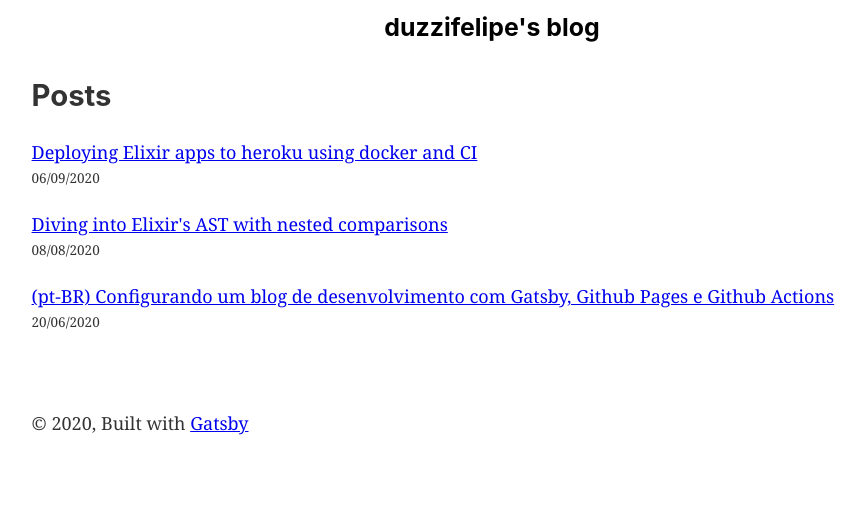
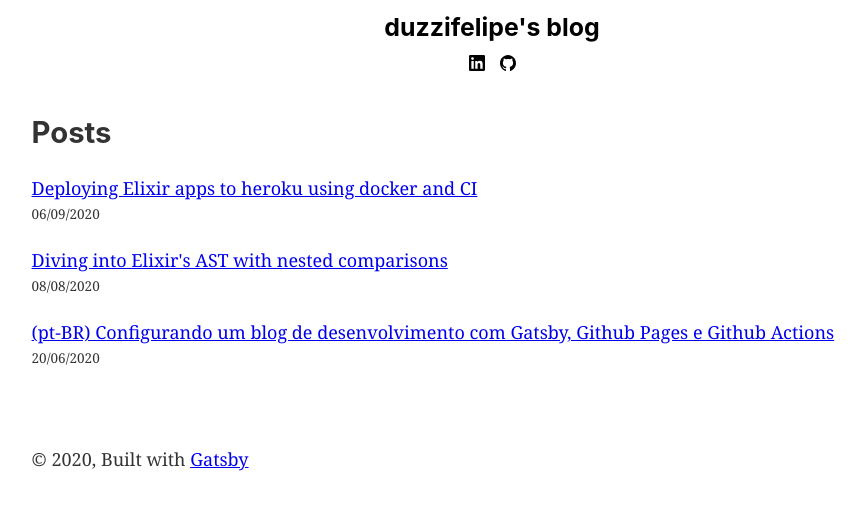
Before and after one commit to duzzifelipe/duzzifelipe.github.io, a Gatsby site: page / in a window 1280 px wide. Shown: the whole page, without its empty margins (148-1013 px from the left). Built offline with nearby package versions, Linux system fonts and the light colour scheme; Gatsby itself is replaced by a stand-in of ours.

Commit message:
feat: add github and linkedin links

```diff
--- a/src/components/header.js
+++ b/src/components/header.js
@@ -1,8 +1,31 @@
 import { Link } from "gatsby"
 import PropTypes from "prop-types"
 import React from "react"
+import { useStaticQuery, graphql } from "gatsby"
 
-const Header = ({ siteTitle }) => (
+const liStyle = {
+  display: 'inline-block',
+  marginLeft: 15,
+  marginBottom: 0
+}
+
+const Header = ({ siteTitle }) => {
+  const data = useStaticQuery(graphql`
+    {
+      allFile(filter: {extension: {eq: "svg"}, name: {in: ["github", "linkedin"]}}) {
+        edges {
+          node {
+            publicURL
+            name
+          }
+        }
+      }
+    }
+  `)
+
+  const images = new Map(data.allFile.edges.map(edge => [edge.node.name, edge.node.publicURL]));
+
+  return (
     <header style={{ marginBottom: `1.45rem` }}>
       <div
         style={{
@@ -23,9 +46,22 @@ const Header = ({ siteTitle }) => (
             {siteTitle}
           </Link>
         </h3>
+        <ul style={{ listStyle: 'none', textAlign: 'center', margin: '10px 0 0' }}>
+          <li style={{ ...liStyle, marginLeft: 0 }}>
+            <a href="https://www.linkedin.com/in/duzzifelipe/" target="_blank" rel="noreferrer">
+              <img src={images.get("linkedin")} alt="Linkedin" />
+            </a>
+          </li>
+          <li style={liStyle}>
+            <a href="https://github.com/duzzifelipe" target="_blank" rel="noreferrer">
+              <img src={images.get("github")} alt="Github" />
+            </a>
+          </li>
+        </ul>
       </div>
     </header>
   )
+}
 
 Header.propTypes = {
   siteTitle: PropTypes.string,
```
Also changed, not shown: src/components/image.js (deleted, +0 -32 lines), src/images/github.svg (added), src/images/linkedin.svg (added). Lines whose indentation alone changed are shown as unchanged.
